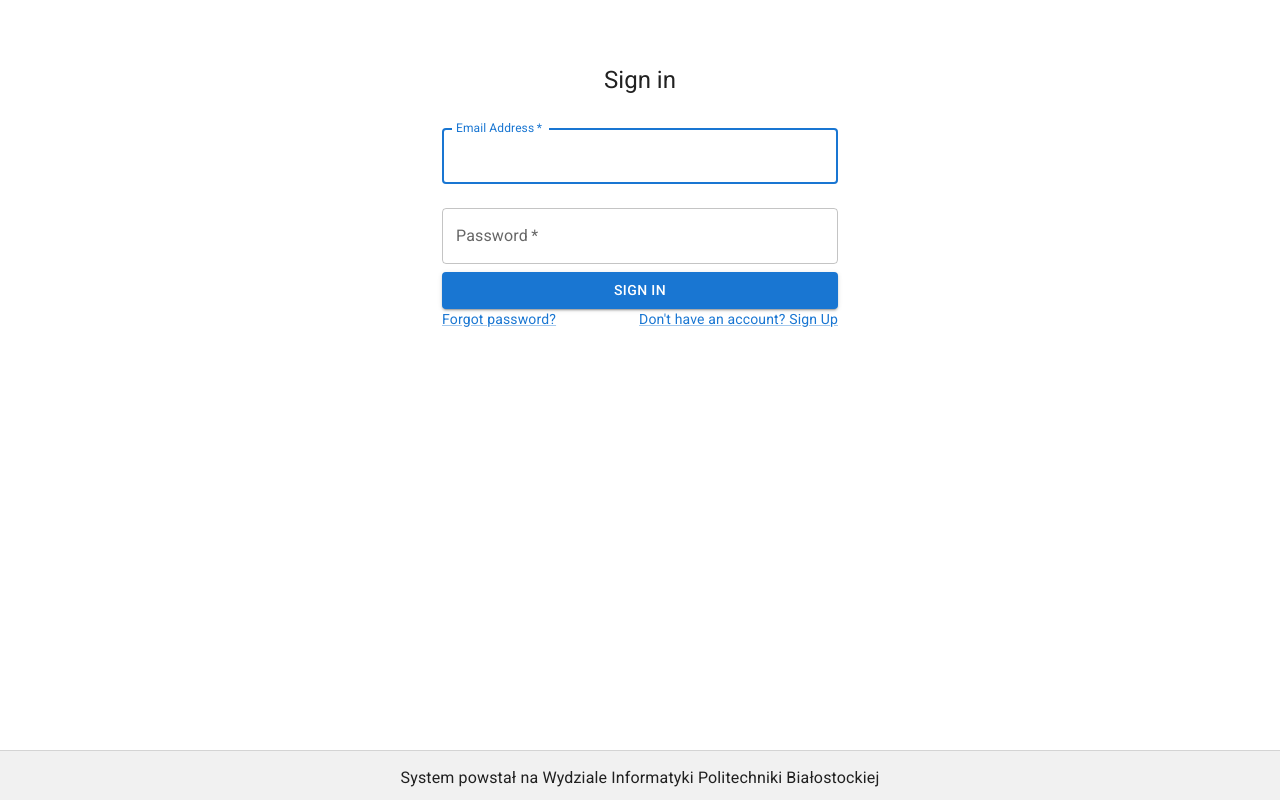
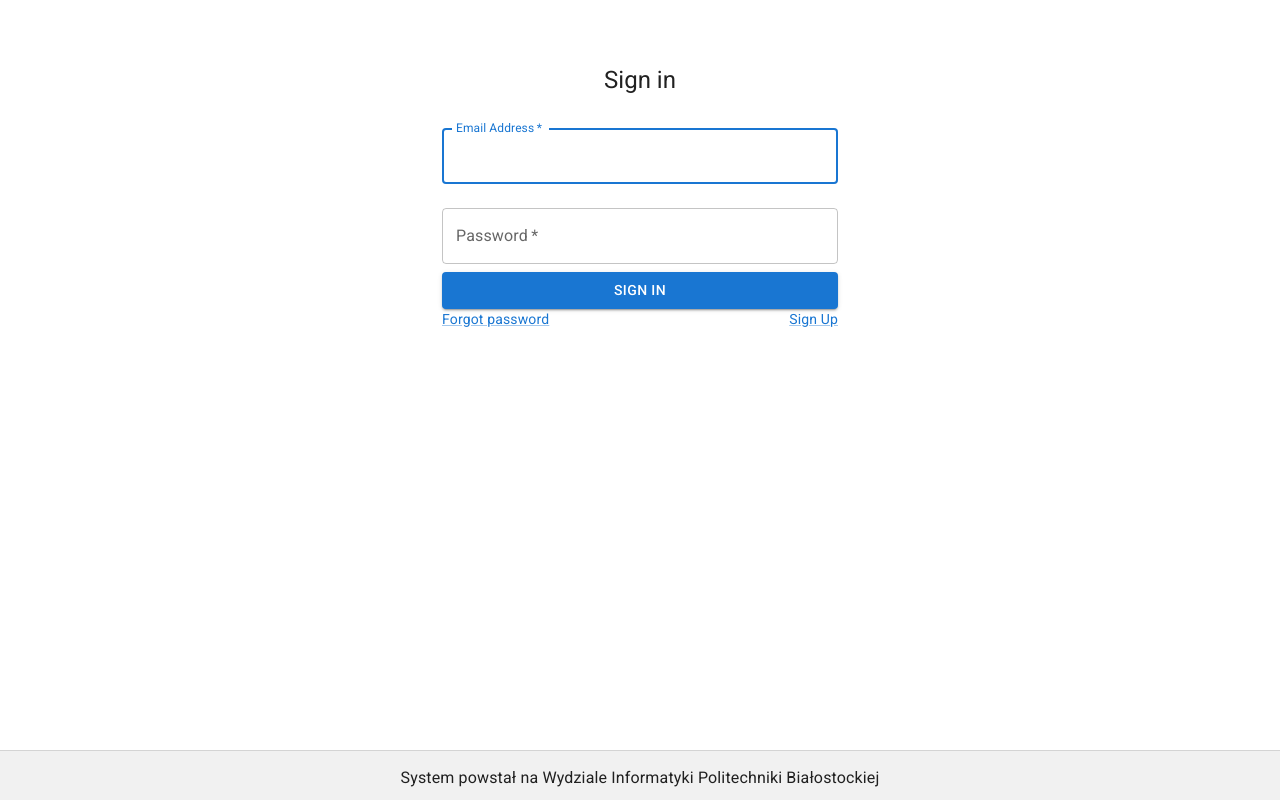
Before and after one commit to MateuszMieczkowski/ServerGuard, a React (Vite) app in the folder ServerGuard.Web/: page /sign-in in a window 1280 px wide. Built offline with nearby package versions, Linux system fonts and the light colour scheme.

Commit message:
Update labels

```diff
--- a/ServerGuard.Web/src/Pages/sign-in.tsx
+++ b/ServerGuard.Web/src/Pages/sign-in.tsx
@@ -142,10 +142,10 @@ const SignIn = () => {
                   to="/forgot-password"
                   variant="body2"
                 >
-                  Forgot password?
+                  Forgot password
                 </Link>
                 <Link component={RouterLink} to="/sign-up" variant="body2">
-                  {"Don't have an account? Sign Up"}
+                  {"Sign Up"}
                 </Link>
               </Box>
             </Box>
```
